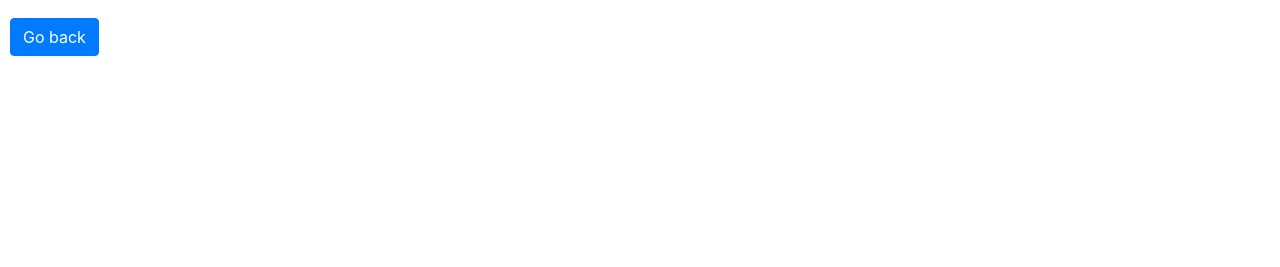
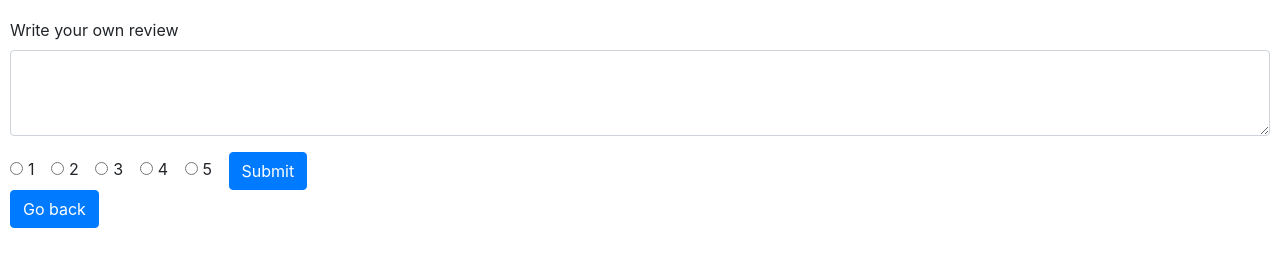
Before and after one commit to asomarov/project1, a Flask app: template templates/book.html in a window 1280 px wide. Shown: the part 280-547 px from the top of the page. Run offline with Flask 2, Linux system fonts and the light colour scheme; the template is opened without the code that fills it, so the values that code supplies are empty; parts of the project's set-up code (start-up, migrations or seed data) failed here and were passed over; some libraries are stand-ins or nearby versions.

Commit message:
Now you can write a review and rate a book. Changed data type of username_id to float

```diff
--- a/application.py
+++ b/application.py
@@ -77,7 +77,7 @@
     else:
         return render_template("error.html", message="Your username or password is incorrect")
 
-@app.route("/<string:username_id>")
+@app.route("/<float:username_id>")
 def username(username_id):
     user = db.execute("SELECT * FROM users WHERE username_id = :username_id", {"username_id": username_id}).fetchone()
     reviews = db.execute("SELECT * FROM reviews WHERE user_id = :user_id", {"user_id": user.id}).fetchall()
@@ -90,7 +90,7 @@
         message = "Your reviews:"
     return render_template("username.html", reviews = reviews, message = message, username = user.name, books = books)
 
-@app.route("/search_results/<string:username_id>", methods=["POST"])
+@app.route("/search_results/<float:username_id>", methods=["POST"])
 def search_results(username_id):
     """Search results"""
     user = db.execute("SELECT * FROM users WHERE username_id = :username_id", {"username_id": username_id}).fetchone()
@@ -118,7 +118,7 @@
     else:
         return render_template("search_results.html", res=res, username=user.username, username_id=username_id)
 
-@app.route("/search_by_year/<string:username_id>", methods=["POST"])
+@app.route("/search_by_year/<float:username_id>", methods=["POST"])
 def search_by_year(username_id):
     """Search results"""
 
@@ -133,14 +133,14 @@
     else:
         return render_template("search_by_year.html", res=res, year=year, username=user.username, username_id=username_id)
 
-@app.route("/books/<string:username_id>")
+@app.route("/books/<float:username_id>")
 def books(username_id):
     """List of all books"""
     user = db.execute("SELECT * FROM users WHERE username_id = :username_id", {"username_id": username_id}).fetchone()
     books = db.execute("SELECT * FROM books").fetchall()
-    return render_template("books.html", books=books, username=user.username)
+    return render_template("books.html", books=books, username=user.username, username_id=username_id)
 
-@app.route("/books/<int:book_id>/<string:username_id>")
+@app.route("/books/<int:book_id>/<float:username_id>")
 def book(book_id, username_id):
     """Details of a particular book"""
     user = db.execute("SELECT * FROM users WHERE username_id = :username_id", {"username_id": username_id}).fetchone()
@@ -155,4 +155,16 @@
     data = res.json()
     rating = data["books"][0]["average_rating"]
     ratingcount = data["books"][0]["work_ratings_count"]
-    return render_template("book.html", book=book, rating=rating, ratingcount=ratingcount, username=user.username)
+    return render_template("book.html", book=book, rating=rating, ratingcount=ratingcount, username=user.username, username_id=username_id)
+
+@app.route("/review/<int:book_id>/<float:username_id>", methods=["POST"])
+def review(book_id, username_id):
+    """Review"""
+    review = request.form.get("review")
+    rating = request.form.get("inlineRadioOptions")
+    user = db.execute("SELECT * FROM users WHERE username_id = :username_id", {"username_id": username_id}).fetchone()
+
+    db.execute("INSERT INTO reviews (review, book_id, user_id, rate) VALUES(:review, :book_id, :user_id, :rating)",
+                                {"review": review, "book_id": book_id, "user_id": user.id, "rating": rating})
+    db.commit()
+    return render_template("review_submit.html", message="You have successfully submitted your review and rating")
--- a/templates/book.html
+++ b/templates/book.html
@@ -22,6 +22,34 @@
       Average Goodreads rating: {{ rating }}.
     </p>
     <p> Number of ratings received in Goodreads: {{ ratingcount }} </p>
+
+    <form class="" action="{{ url_for('review', book_id=book.id, username_id=username_id) }}" method="post">
+      <div class="form-group">
+        <label for="review">Write your own review</label>
+        <textarea class="form-control" id="review" name="review" rows="3"></textarea>
+      </div>
+      <div class="form-check form-check-inline">
+        <input class="form-check-input" type="radio" name="inlineRadioOptions" id="inlineRadio1" value="1">
+        <label class="form-check-label" for="inlineRadio1">1</label>
+      </div>
+      <div class="form-check form-check-inline">
+        <input class="form-check-input" type="radio" name="inlineRadioOptions" id="inlineRadio2" value="2">
+        <label class="form-check-label" for="inlineRadio2">2</label>
+      </div>
+      <div class="form-check form-check-inline">
+        <input class="form-check-input" type="radio" name="inlineRadioOptions" id="inlineRadio3" value="3">
+        <label class="form-check-label" for="inlineRadio3">3</label>
+      </div>
+      <div class="form-check form-check-inline">
+        <input class="form-check-input" type="radio" name="inlineRadioOptions" id="inlineRadio3" value="4">
+        <label class="form-check-label" for="inlineRadio3">4</label>
+      </div>
+      <div class="form-check form-check-inline">
+        <input class="form-check-input" type="radio" name="inlineRadioOptions" id="inlineRadio3" value="5">
+        <label class="form-check-label" for="inlineRadio3">5</label>
+      </div>
+      <button class="btn btn-primary">Submit</button>
+    </form>
     <button type="button" class="btn btn-primary" onclick="goBack()">Go back</button>
     <script>
       function goBack() {
```
Also changed, not shown: templates/review_submit.html (added, +16 -0 lines).
